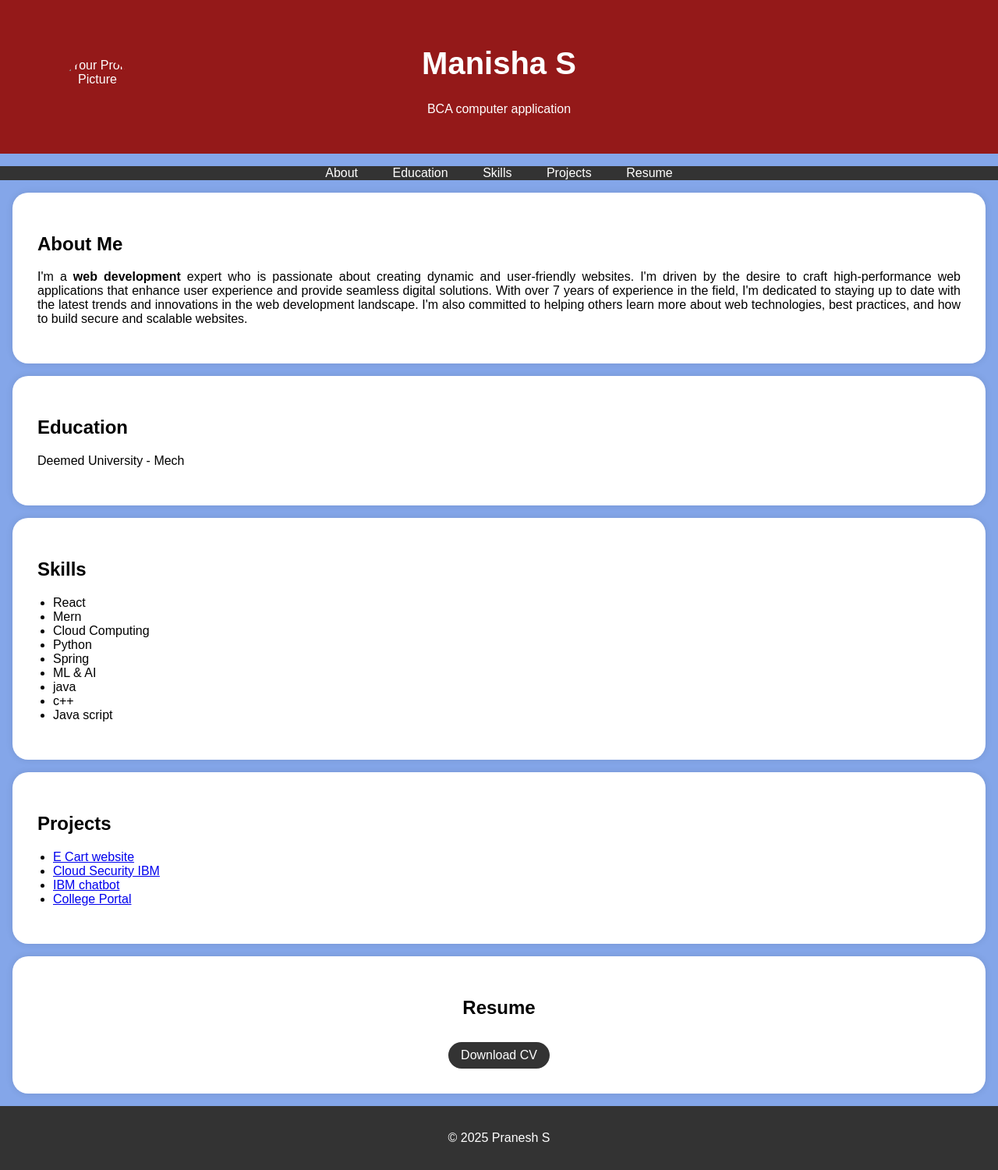
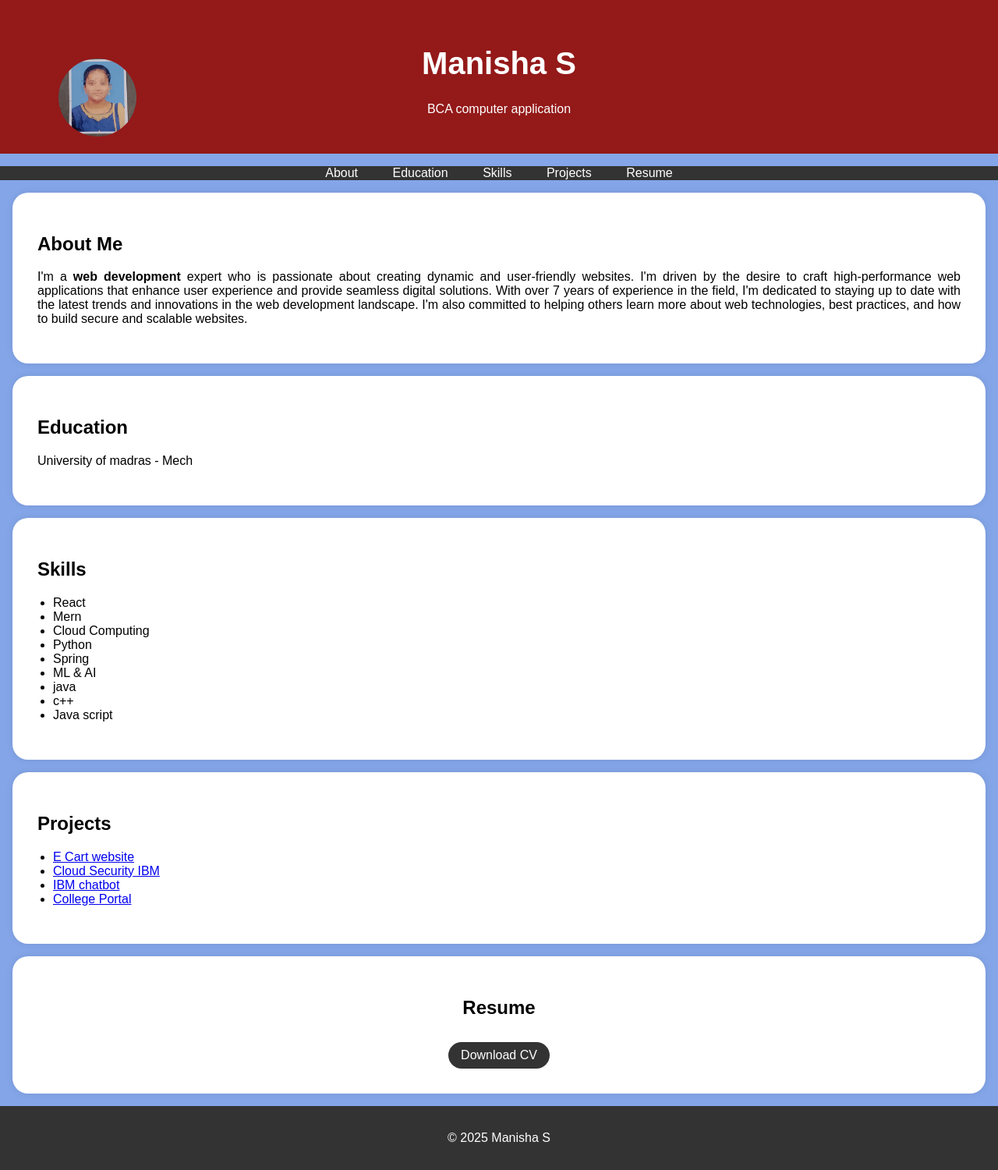
Before and after one commit to Manisha2152/Digital-portfolio-, a plain HTML site: page index.html in a window 1280 px wide. Shown: the whole page at 78% size. Drawn offline with Linux system fonts and the light colour scheme.

Commit message:
index.html

```diff
--- a/index.html
+++ b/index.html
@@ -95,7 +95,7 @@
     <header>
         <div class="header-content">
             <!-- Add your profile picture here -->
-            <img src="passport photo.jpg" alt="Your Profile Picture" class="profile-picture">
+            <img src="IMG_20250321_090915.jpg" alt="Your Profile Picture" class="profile-picture">
             <h1>Manisha S</h1>
             <p>BCA computer application</p>
         </div>
@@ -128,7 +128,7 @@
     <section id="education">
         <div class="section-content">
             <h2>Education</h2>
-            <p>Deemed University  - Mech</p>
+            <p> University of madras - Mech</p>
 
 
         </div>
@@ -169,14 +169,14 @@
         <div class="section-content">
             <center>
             <h2>Resume</h2>
-            <a href="file.pdf" target="_blank" class="download-button">Download CV</a>
+            <a href="resume.docx" target="_blank" class="download-button">Download CV</a>
         </center>
         </div>
 
     </section>
 
     <footer>
-        <p>&copy; 2025 Pranesh S</p>
+        <p>&copy; 2025 Manisha S</p>
     </footer>
 
     <script>
```
